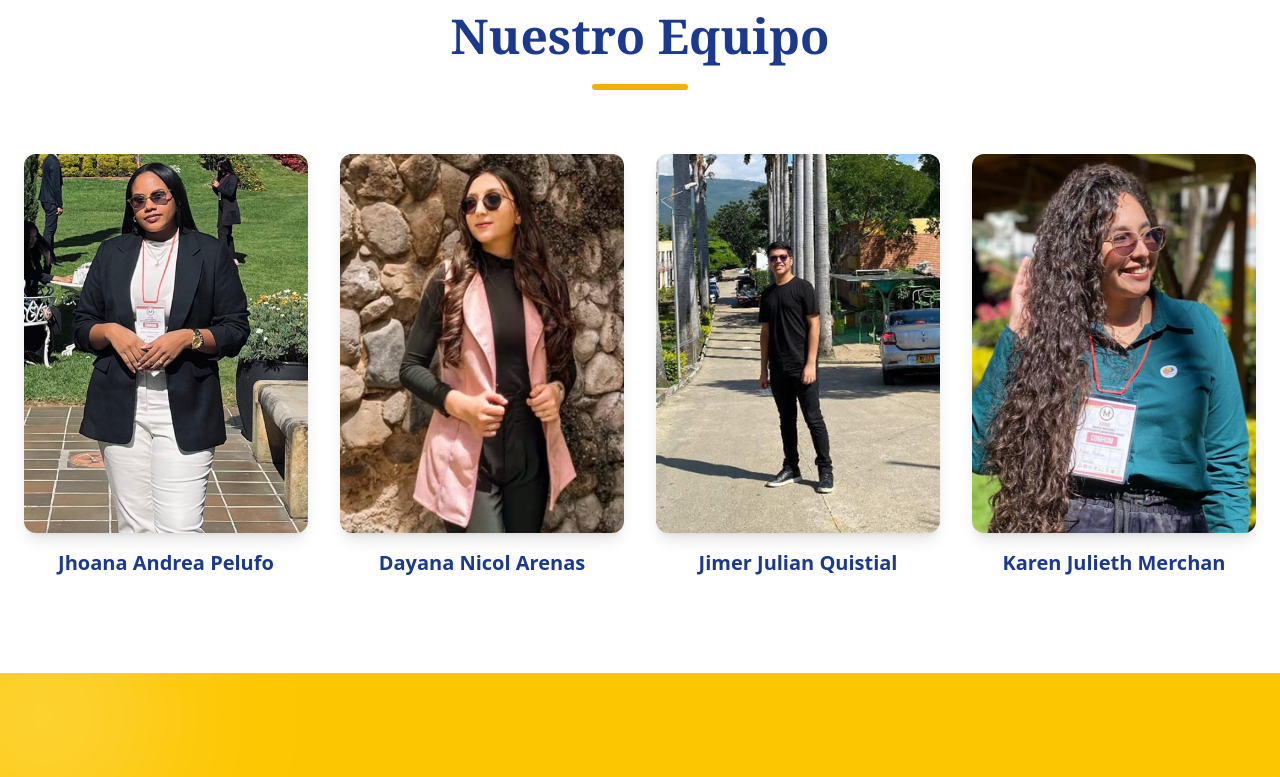
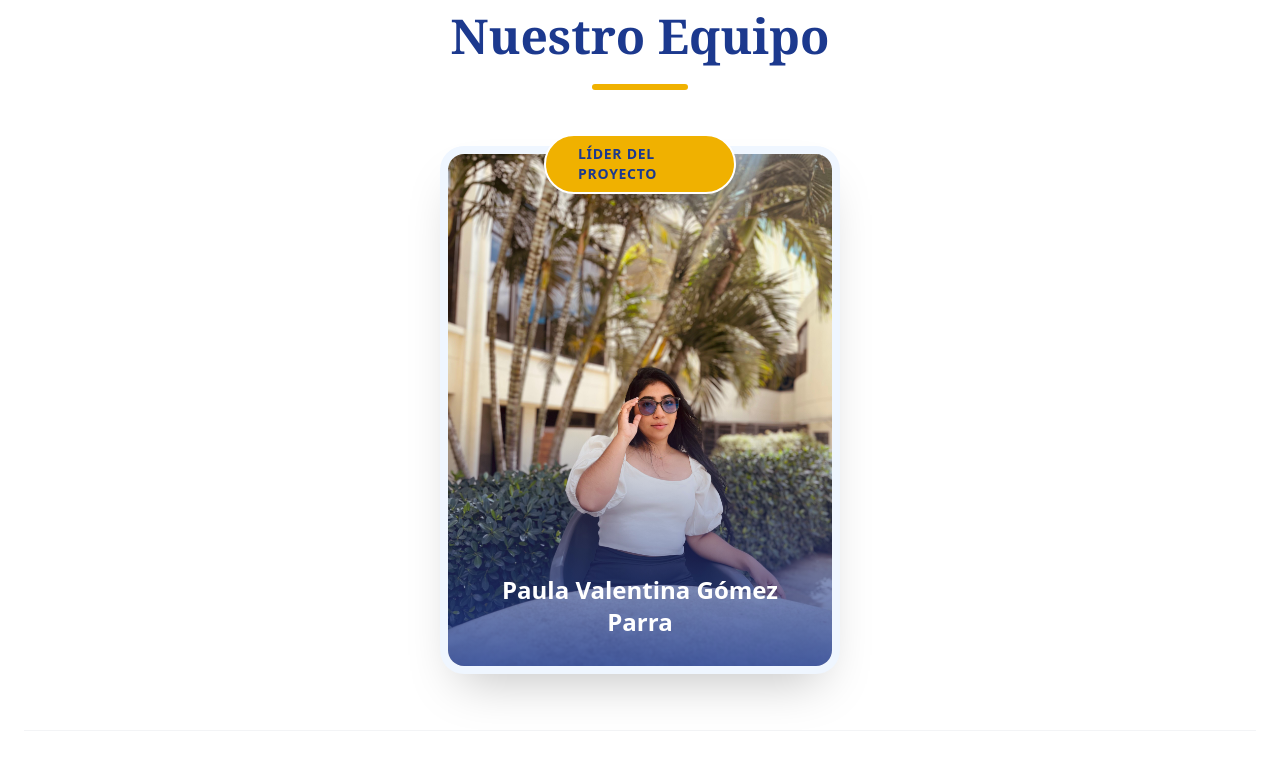
Before and after one commit to SebsMusicLive/Jobbing-app, an Angular app: page /quienes-somos in a window 1280 px wide. Shown: the part 2881-3658 px from the top of the page. Built offline with nearby package versions, Linux system fonts and the light colour scheme.

Commit message:
Se agrega perfil lider

```diff
--- a/src/app/pages/about/about.html
+++ b/src/app/pages/about/about.html
@@ -1,7 +1,8 @@
 <app-hero
   image="assets/AboutBanner.jpg"
   title="Acerca de nosotros"
-  [showButton]="false"> </app-hero>
+  [showButton]="false">
+</app-hero>
 
 <section class="py-20 bg-white overflow-hidden">
   <div class="max-w-7xl mx-auto px-6 lg:px-8">
@@ -121,10 +122,31 @@
       <div class="w-24 h-1.5 bg-yellow-500 mx-auto mt-6 rounded-full"></div>
     </div>
 
-    <div class="grid grid-cols-1 md:grid-cols-2 lg:grid-cols-4 gap-8">
+    <div class="flex justify-center mb-16 relative z-10">
+      <div class="group relative w-full max-w-sm">
+
+        <div class="absolute -top-5 left-1/2 transform -translate-x-1/2 bg-yellow-500 text-blue-900 font-bold px-8 py-2 rounded-full shadow-xl z-20 uppercase tracking-wider text-sm border-2 border-white">
+          Líder del Proyecto
+        </div>
+
+        <div class="relative overflow-hidden rounded-2xl shadow-2xl aspect-[3/4] ring-8 ring-blue-50 ring-offset-0 group-hover:ring-yellow-100 transition-all duration-500">
+           <img src="assets/PerfilLider.jpg"
+                class="w-full h-full object-cover transform group-hover:scale-105 transition duration-700"
+                alt="Paula Valentina Gómez Parra">
+
+           <div class="absolute inset-0 bg-gradient-to-t from-blue-900/90 via-transparent to-transparent opacity-90"></div>
+
+           <div class="absolute bottom-0 left-0 w-full p-6 text-center">
+              <h3 class="text-2xl font-bold text-white mb-1">Paula Valentina Gómez Parra</h3>
+           </div>
+        </div>
+      </div>
+    </div>
+
+    <div class="grid grid-cols-1 md:grid-cols-2 lg:grid-cols-4 gap-8 border-t border-gray-100 pt-12">
 
       <div class="group">
-        <div class="relative overflow-hidden rounded-xl shadow-lg aspect-[3/4] mb-4">
+        <div class="relative overflow-hidden rounded-xl shadow-lg aspect-[3/4] mb-4 grayscale group-hover:grayscale-0 transition duration-500">
           <img src="assets/Perfil1.png" class="w-full h-full object-cover transition duration-500 group-hover:scale-105" alt="Jhoana Andrea Pelufo">
         </div>
         <div class="text-center">
@@ -133,7 +155,7 @@
       </div>
 
       <div class="group">
-        <div class="relative overflow-hidden rounded-xl shadow-lg aspect-[3/4] mb-4">
+        <div class="relative overflow-hidden rounded-xl shadow-lg aspect-[3/4] mb-4 grayscale group-hover:grayscale-0 transition duration-500">
           <img src="assets/Perfil2.png" class="w-full h-full object-cover transition duration-500 group-hover:scale-105" alt="Dayana Nicol Arenas">
         </div>
         <div class="text-center">
@@ -142,7 +164,7 @@
       </div>
 
       <div class="group">
-        <div class="relative overflow-hidden rounded-xl shadow-lg aspect-[3/4] mb-4">
+        <div class="relative overflow-hidden rounded-xl shadow-lg aspect-[3/4] mb-4 grayscale group-hover:grayscale-0 transition duration-500">
           <img src="assets/Perfil3.png" class="w-full h-full object-cover transition duration-500 group-hover:scale-105" alt="Jimer Julian Quistial">
         </div>
         <div class="text-center">
@@ -151,7 +173,7 @@
       </div>
 
       <div class="group">
-        <div class="relative overflow-hidden rounded-xl shadow-lg aspect-[3/4] mb-4">
+        <div class="relative overflow-hidden rounded-xl shadow-lg aspect-[3/4] mb-4 grayscale group-hover:grayscale-0 transition duration-500">
           <img src="assets/Perfil4.png" class="w-full h-full object-cover transition duration-500 group-hover:scale-105" alt="Karen Julieth Merchan">
         </div>
         <div class="text-center">
--- a/src/app/pages/contact/contact.ts
+++ b/src/app/pages/contact/contact.ts
@@ -8,7 +8,7 @@ import { Facebook } from "../../icons/facebook/facebook";
 
 @Component({
   selector: 'app-contact',
-  imports: [Hero, Whatsapp, Outlook, Instagram, Twitter, Facebook],
+  imports: [Hero, Whatsapp, Outlook],
   templateUrl: './contact.html',
   styleUrl: './contact.css',
 })
```
Also changed, not shown: public/assets/PerfilLider.jpg (added).
